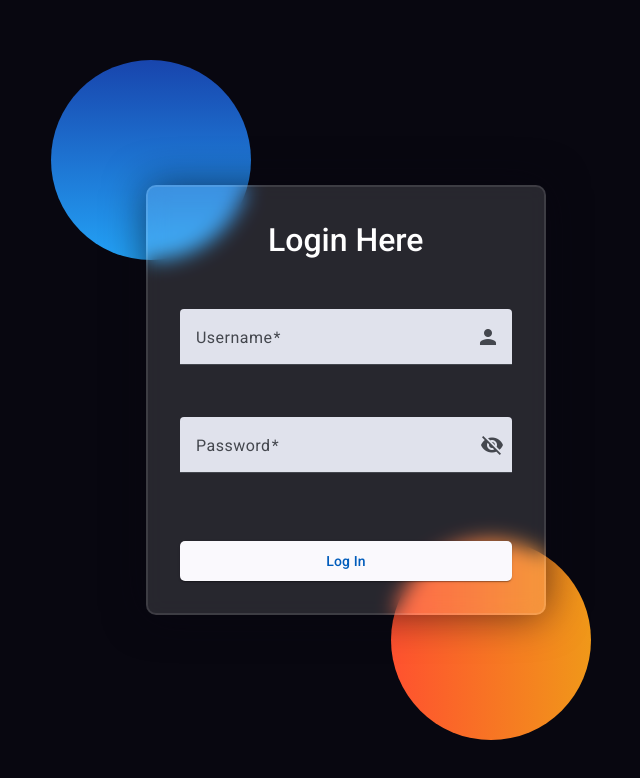
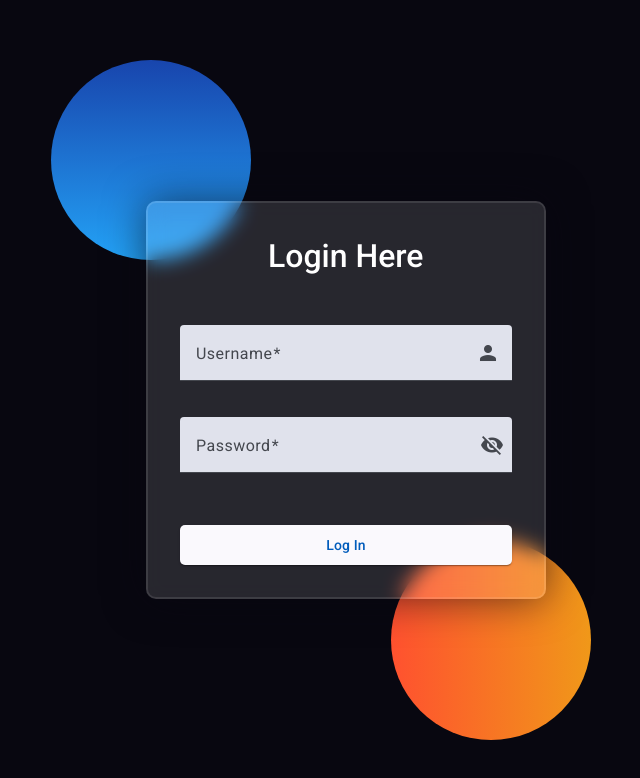
Before and after one commit to Marcortes22/LogsProject, an Angular app in the folder LogsFrontEnd/: page / in a window 1280 px wide. Shown: the top 778 px of the page, without its empty margins (294-934 px from the left). Built offline with nearby package versions, Linux system fonts and the light colour scheme.

Commit message:
fix/cambio de margen entre un input y otro

```diff
--- a/LogsFrontEnd/src/app/components/login/login.component.css
+++ b/LogsFrontEnd/src/app/components/login/login.component.css
@@ -59,7 +59,7 @@ mat-card-title {
 
 mat-form-field {
   width: 100%;
-  margin-bottom: 2rem;
+  margin-bottom: 1rem;
 }
 
 
```
